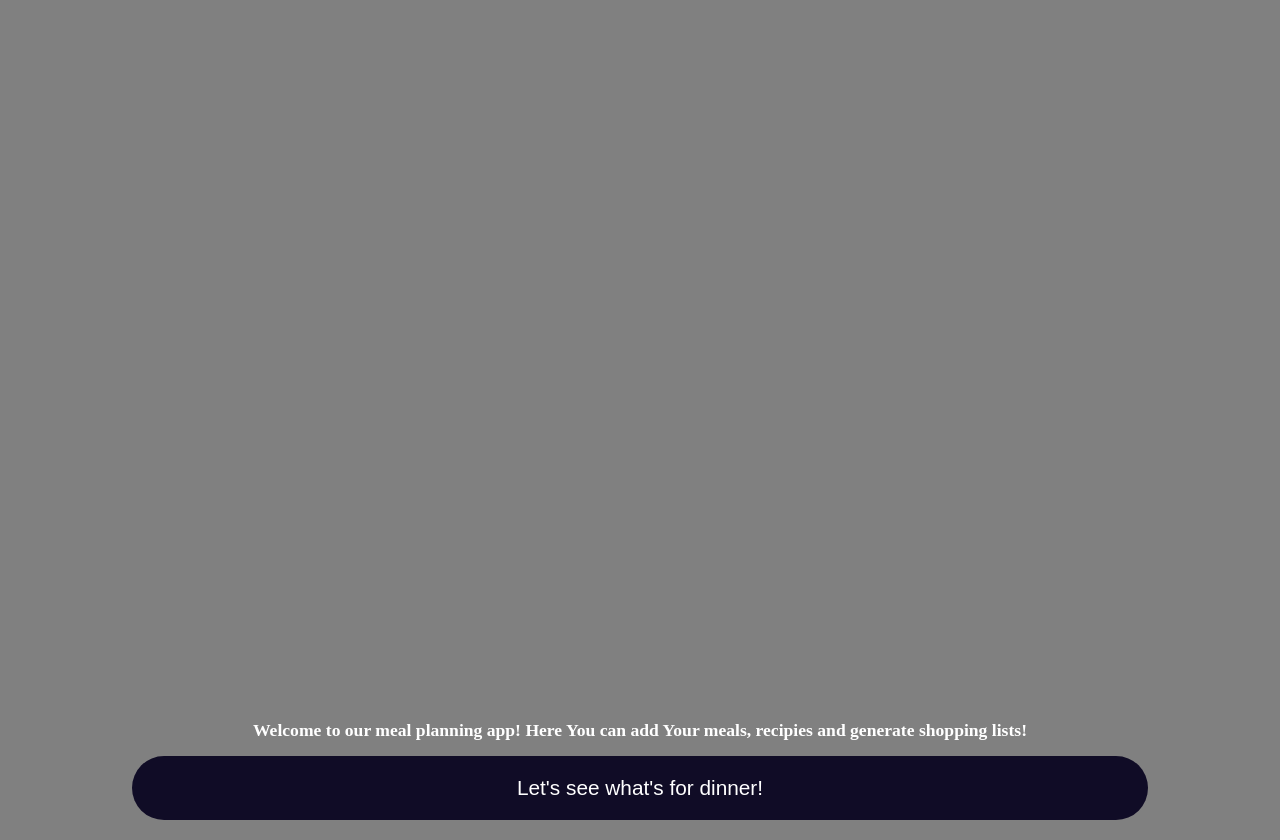
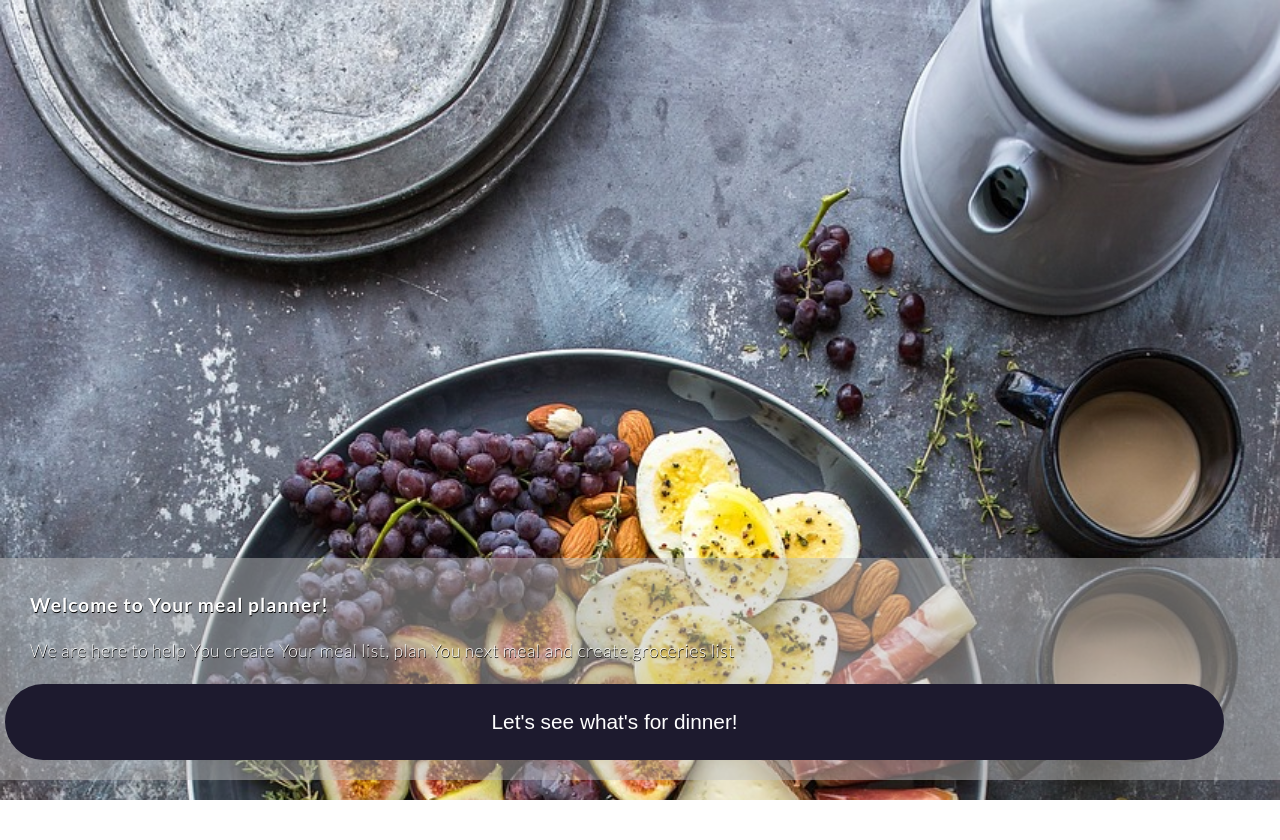
Before and after one commit to Patka879/meal-app, a React (Create React App) app: page / in a window 1280 px wide. After the commit the page ends 800 px from the top, so only its background shows below. Built offline with nearby package versions, Linux system fonts and the light colour scheme.

Commit message:
main page basic layout created

```diff
--- a/public/index.html
+++ b/public/index.html
@@ -9,6 +9,9 @@
       content="Web site created using create-react-app"
     />
     <link rel="manifest" href="%PUBLIC_URL%/manifest.json" />
+    <link rel="preconnect" href="https://fonts.googleapis.com">
+    <link rel="preconnect" href="https://fonts.gstatic.com" crossorigin>
+    <link href="https://fonts.googleapis.com/css2?family=Lato:wght@300;400;700;900&display=swap" rel="stylesheet">
     <title>What's for dinner?</title>
   </head>
   <body>
--- a/src/Components/Main.js
+++ b/src/Components/Main.js
@@ -1,7 +1,10 @@
 export default function Main() {
     return (
         <div className='main-container'>
-            <h4 className='welcome-msg'>Welcome to our meal planning app! Here You can add Your meals, recipies and generate shopping lists!</h4>
+            <div className='main-welcome-text'>
+                <h1 className='main-welcome-header'>Welcome to Your meal planner!</h1>
+                <h4 className='main-welcome-msg'>We are here to help Ypu create Your meal list, plan You next meal and create groceries list</h4>
+            </div>
             <button className='main-btn'>Let's see what's for dinner!</button>
         </div>
     )
--- a/src/style.css
+++ b/src/style.css
@@ -6,38 +6,52 @@ body {
   width: 100vw;
   height: 100vh;
   margin: 0;
+  font-family: 'Lato', sans-serif;
+  background-image: url(./images/main-back.jpg);
+  background-size: cover;
+  display: flex;
+  flex-direction: column;
+  justify-content: flex-end;
 }
 
 button:hover {
   cursor: pointer;
 }
 
-h4 {
-  font-size: 1.1em;
+.main-container {
+  height: 20%;
+  align-items: center;
+  padding: 20px 5px;
+  margin-bottom: 20px;
+  background-color: rgba(190, 190, 190, 0.477);
 }
 
-.main-container {
-  background-color: grey;
-  height: 100vh;
-  display: flex;
-  flex-direction: column;
-  justify-content: flex-end;
-  align-items: center;
-  padding: 20px 5px;
-}
-
-.welcome-msg {
-  margin: 15px 10px;
-  text-align: center;
+.main-welcome-text {
+  margin: 15px 25px;
   color: white;
 }
 
+.main-welcome-header {
+  font-size: 1.2em;
+  text-shadow: 0.5px 0.5px 0.5px #000;
+  letter-spacing: 1px;
+}
+
+.main-welcome-msg {
+  font-size: 1.1em;
+  width: 90%;
+  color: white;
+  font-weight: 300;
+  text-shadow: 0.5px 0.5px 0.5px #000;
+  letter-spacing: 0.5px;
+}
+
 .main-btn {
-  padding: 20px 20px;
-  width: 80%;
+  padding: 26px 20px;
+  width: 96%;
   border-radius: 50px;
   border: none;
   font-size: 1.3em;
   color: white;
-  background-color: rgb(16, 12, 38);
+  background-color: rgb(29, 26, 46);
 }
```
Also changed, not shown: src/images/main-back.jpg (added), src/images/main-bckgrnd.jpg (added).
